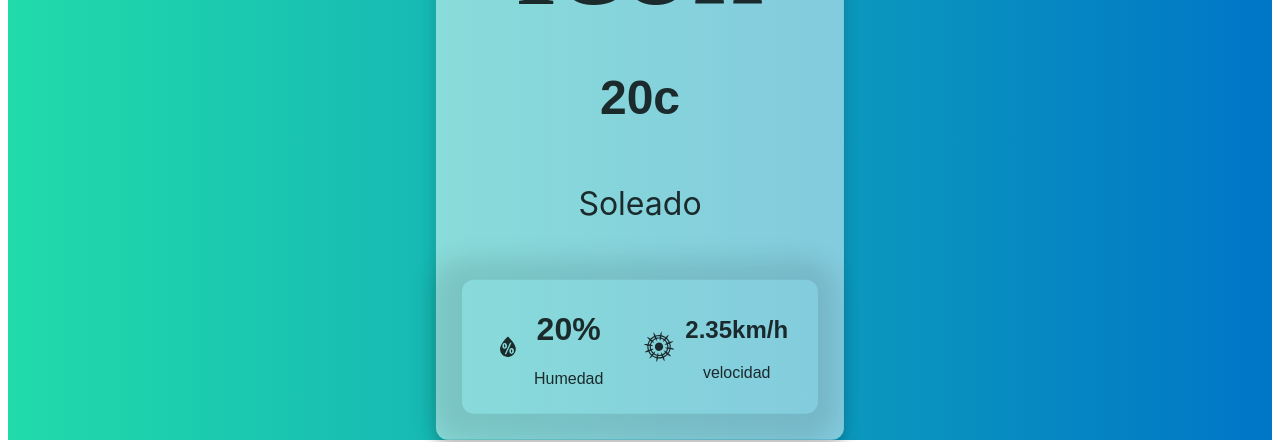
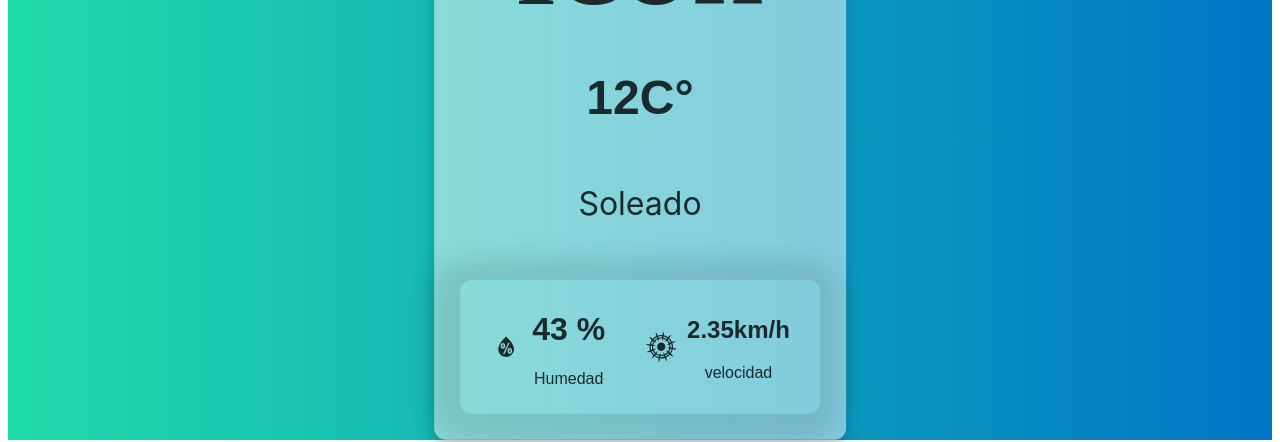
Before and after one commit to pabloperez293/frontend, a React (Create React App) app in the folder flow/: page / in a window 1280 px wide. Shown: the part 368-810 px from the top of the page. Built offline with nearby package versions, Linux system fonts and the light colour scheme; no server answers.

Commit message:
OpenWeather

```diff
--- a/flow/src/components/DisplayWea.tsx
+++ b/flow/src/components/DisplayWea.tsx
@@ -6,8 +6,36 @@ import { GiBarbedSun } from "react-icons/gi"
 import { FaSun, FaCloud, FaCloudRain, FaCloudShowersHeavy } from "react-icons/fa"
 import { RiLoaderFill } from "react-icons/ri"
 import { TiWeatherPartlySunny } from "react-icons/ti"
+import axios from "axios";
 
 const DisplayWea = () => {
+
+  const api_key = "11f370f6b49545f3442d3ea3858319f9";
+  const api_Endpoint = "https://api.openweathermap.org/data/2.5/";
+
+  // consumimos el apikey y detallamos datos -------
+
+  const fetchCurrentWeather = async(lat:number, lon:number) => {
+    const url = `${api_Endpoint}weather?lat=${lat}&lon=${lon}&appid=${api_key}&units=metric`
+
+    const response = await axios.get(url);
+    return response.data;
+  }
+
+  // Obtenemos los datos ----
+
+  React.useEffect(() => {
+    navigator.geolocation.getCurrentPosition((position) => {
+      const { latitude, longitude } = position.coords;
+  // Destrecturamos
+      Promise.all([fetchCurrentWeather(latitude, longitude)]).then(
+        ([ currentWeather]) => {
+          console.log(currentWeather)
+        }
+      )
+    })
+  })
+
 
   return (
     <MainWrapper>
@@ -25,7 +53,7 @@ const DisplayWea = () => {
           <div className="icon">
             icon
           </div>
-          <h1>20c</h1>
+          <h1>12C°</h1>
           <h2>Soleado</h2>
         </div>
 
@@ -33,7 +61,7 @@ const DisplayWea = () => {
           <div className="humidityLevel">
             <WiHumidity className='windIcon' />
             <div className="humidInfo">
-              <h1>20%</h1>
+              <h1>43 %</h1>
               <p>Humedad</p>
             </div>
           </div>
```
